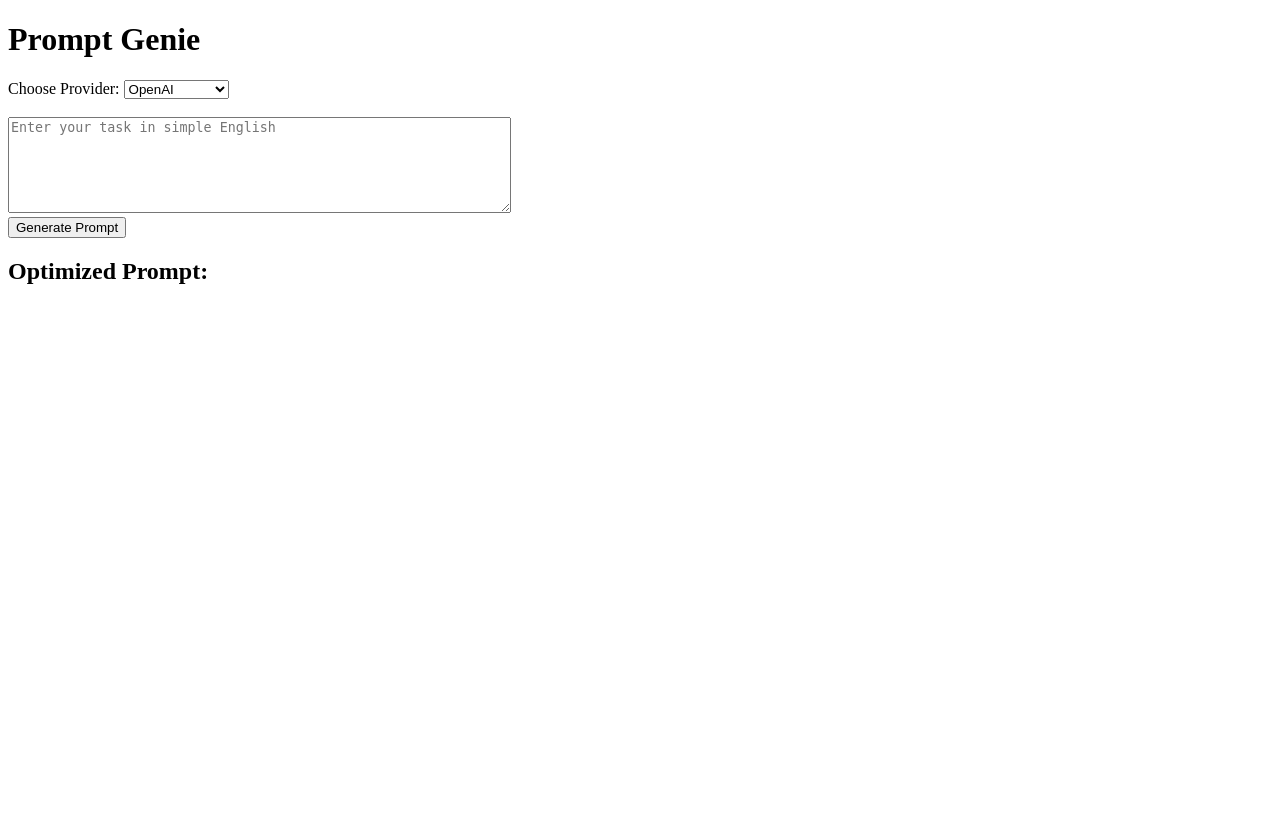
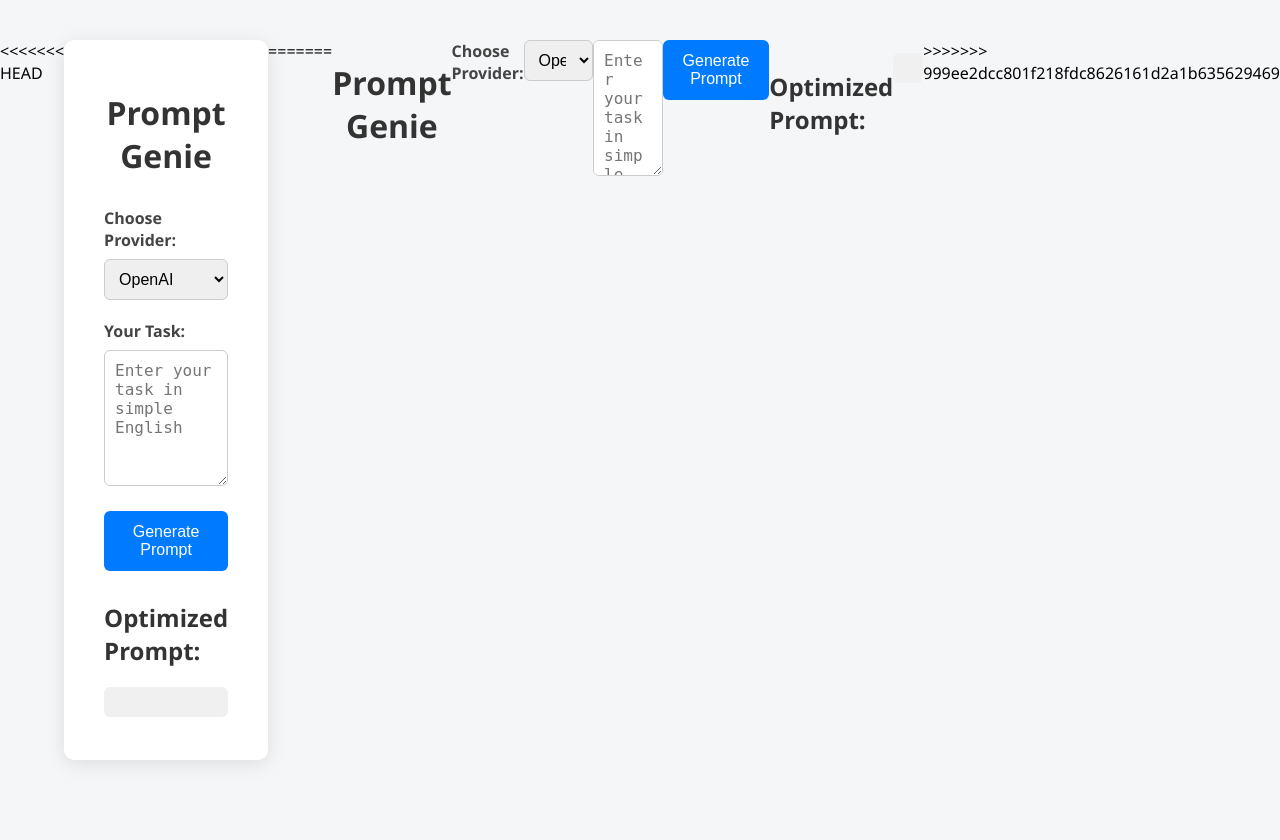
Before and after one commit to niraj11k/prompt-genie, a FastAPI app: page / in a window 1280 px wide. Before the commit the page ends 284 px from the top, so only its background shows below. Run offline with FastAPI, Linux system fonts and the light colour scheme; parts of the project's set-up code (start-up, migrations or seed data) failed here and were passed over.

Commit message:
Feature/add style html (#2)
* added toggle option for AI API

* addes styling to html

---------

Co-authored-by: Niraj Kumar <niraj411k@gmail.com>

```diff
--- a/app/main.py
+++ b/app/main.py
@@ -7,6 +7,8 @@
 #import uvicorn
 
 app = FastAPI()
+
+app.mount("/static", StaticFiles(directory="app/static"), name="static")
 
 # Allow HTML/JS on localhost to call FastAPI
 app.add_middleware(
--- /dev/null
+++ b/app/static/style.css
@@ -0,0 +1,74 @@
+body {
+    font-family: 'Segoe UI', Tahoma, Geneva, Verdana, sans-serif;
+    background: #f4f6f8;
+    margin: 0;
+    padding: 0;
+    display: flex;
+    justify-content: center;
+    align-items: flex-start;
+    min-height: 100vh;
+    padding-top: 40px;
+  }
+
+  .container {
+    background-color: white;
+    padding: 30px 40px;
+    border-radius: 10px;
+    box-shadow: 0 4px 20px rgba(0,0,0,0.1);
+    max-width: 600px;
+    width: 100%;
+  }
+
+  h1 {
+    text-align: center;
+    color: #333;
+    margin-bottom: 30px;
+  }
+
+  label {
+    font-weight: 600;
+    display: block;
+    margin-bottom: 8px;
+    color: #444;
+  }
+
+  select, textarea {
+    width: 100%;
+    padding: 10px;
+    margin-bottom: 20px;
+    font-size: 16px;
+    border: 1px solid #ccc;
+    border-radius: 6px;
+    box-sizing: border-box;
+  }
+
+  button {
+    display: inline-block;
+    background-color: #007bff;
+    color: white;
+    padding: 12px 20px;
+    font-size: 16px;
+    border: none;
+    border-radius: 6px;
+    cursor: pointer;
+    transition: background-color 0.3s;
+    width: 100%;
+  }
+
+  button:hover {
+    background-color: #0056b3;
+  }
+
+  h2 {
+    margin-top: 30px;
+    color: #333;
+  }
+
+  pre {
+    background-color: #f0f0f0;
+    padding: 15px;
+    border-radius: 6px;
+    overflow-x: auto;
+    white-space: pre-wrap;
+    word-wrap: break-word;
+  }
--- a/app/templates/index.html
+++ b/app/templates/index.html
@@ -3,6 +3,44 @@
 <head>
   <meta charset="UTF-8">
   <title>Prompt Genie</title>
+<<<<<<< HEAD
+  <meta name="viewport" content="width=device-width, initial-scale=1.0">
+  <link rel="stylesheet" href="/static/style.css">
+</head>
+<body>
+  <div class="container">
+    <h1>Prompt Genie</h1>
+    <label for="provider">Choose Provider:</label>
+    <select id="provider">
+      <option value="openai">OpenAI</option>
+      <option value="together">Together.ai</option>
+      <option value="huggingface">Hugging Face</option>
+    </select>
+    <label for="task">Your Task:</label>
+    <textarea id="task" rows="6" placeholder="Enter your task in simple English"></textarea>
+    <button onclick="generatePrompt()">Generate Prompt</button>
+    <h2>Optimized Prompt:</h2>
+    <pre id="result"></pre>
+    <script>
+      async function generatePrompt() {
+        const task = document.getElementById('task').value;
+        const provider = document.getElementById('provider').value;
+        try {
+          const response = await fetch('http://127.0.0.1:8000/generate', {
+            method: 'POST',
+            headers: { 'Content-Type': 'application/json' },
+            body: JSON.stringify({ task, provider })
+          });
+          const data = await response.json();
+          document.getElementById('result').innerText = data.prompt || data.error || "❌ Unexpected error";
+        } catch (err) {
+          document.getElementById('result').innerText = "❌ Unable to reach server. Check console.";
+          console.error(err);
+        }
+      }
+    </script>
+  </div>
+=======
 </head>
 <body>
   <h1>Prompt Genie</h1>
@@ -32,5 +70,6 @@
       document.getElementById('result').innerText = data.prompt || data.error;
     }
   </script>
+>>>>>>> 999ee2dcc801f218fdc8626161d2a1b635629469
 </body>
 </html>
```
Also changed, not shown: app/prompt_creator.py (+11 -0 lines), 1 other file.
